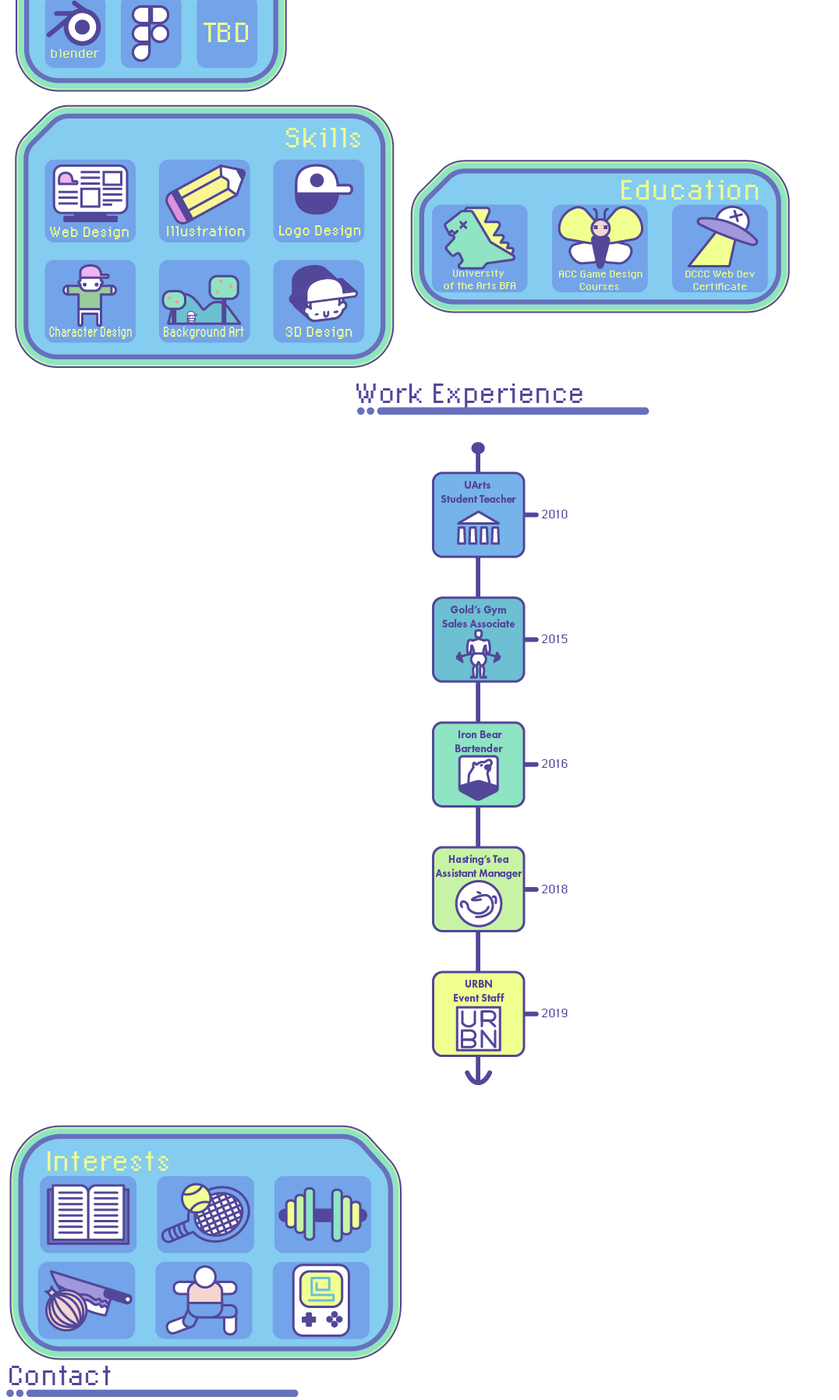
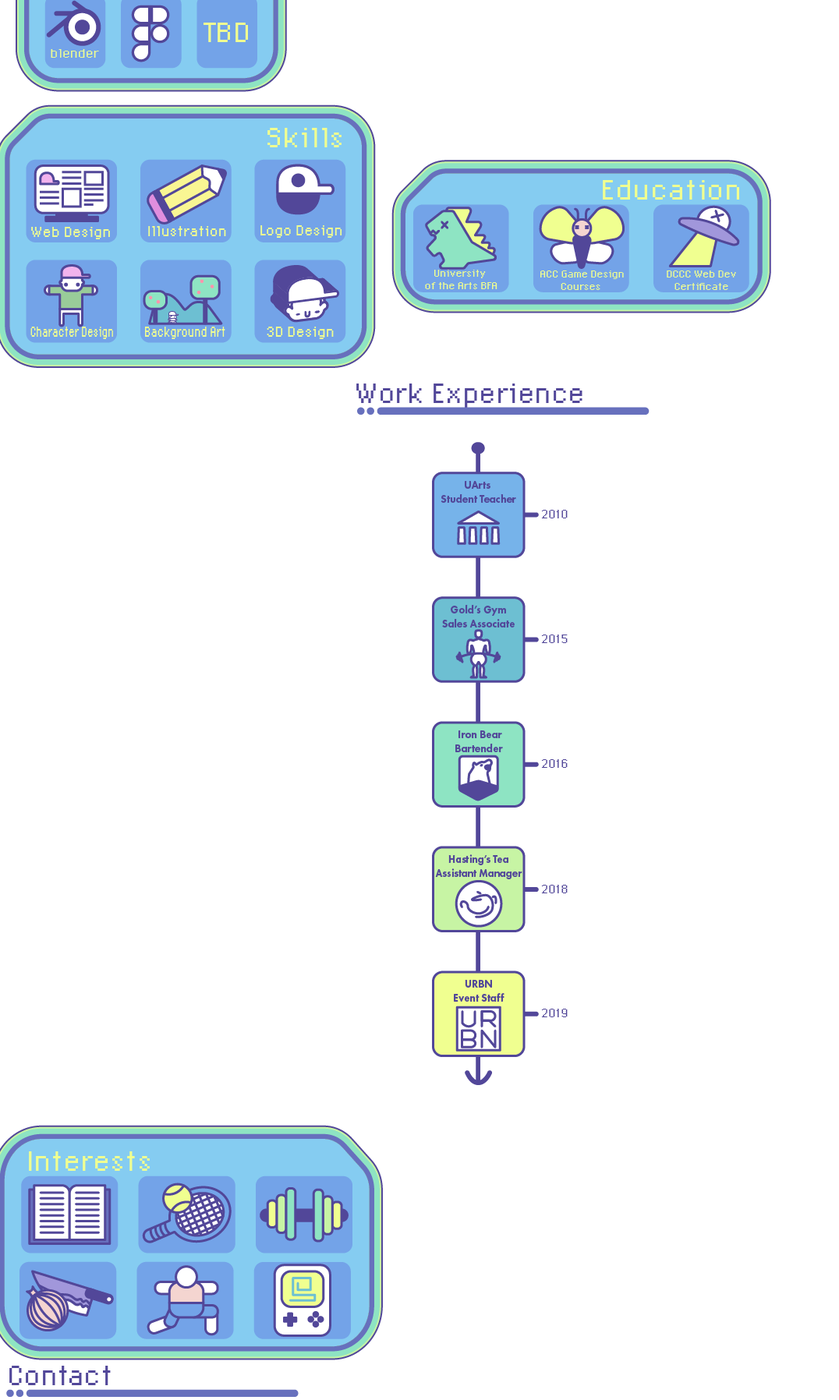
Before and after one commit to LoganMaak/Resume, a plain HTML site: page index.html in a window 1280 px wide. Shown: the part 1080-2876 px from the top of the page at 78% size, without its empty margins (0-1076 px from the left). Drawn offline with nearby package versions, Linux system fonts and the light colour scheme.

Commit message:
Add files via upload

```diff
--- a/index.html
+++ b/index.html
@@ -57,7 +57,7 @@
           <div class="col-xs-12 col-sm-12">
             <img class="img-fluid" src="images/Box_Tech.png" alt="graphic displaying relavent technical proficiensies">
           </div>
-          <div class="col-xs-12 col-xs-12 ml-4 mr-4">
+          <div class="col-xs-12 col-xs-12 ">
             <img class="img-fluid" src="images/Box_Skills.png" alt="graphic displaying relavent skills">
             <img class="img-fluid" src="images/Box_Education.png" alt="graphic displaying education history">
           </div>
@@ -75,7 +75,7 @@
       </div>
       <!-- row 8 interests-->
       <div class="row">
-        <div class="col-xs-12 col-xs-12 ml-4 mr-4">
+        <div class="col-xs-12 col-xs-12">
         <img class="img-fluid" src="images/Box_Interests.png" alt="graphic displaying interests">
         </div>
       </div>
```
